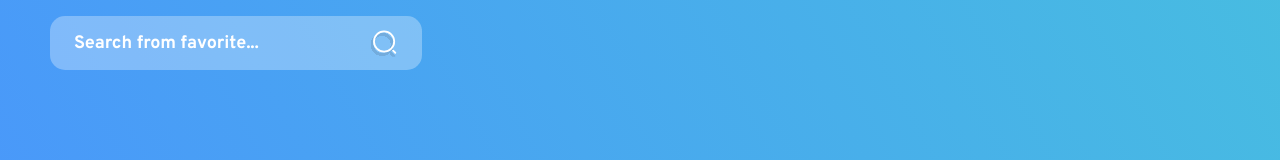
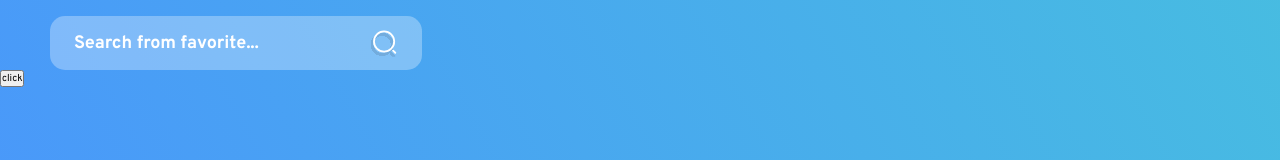
Before and after one commit to MaayanKaplan/weather-app, a React (Create React App) app: page /favorites in a window 1280 px wide. Shown: the part 226-386 px from the top of the page. Built offline with nearby package versions, Linux system fonts and the light colour scheme.

Commit message:
useFavorites hook

```diff
--- a/src/App.tsx
+++ b/src/App.tsx
@@ -1,4 +1,3 @@
-import { useState } from "react";
 import { Routes, Route } from "react-router-dom";
 import styled from "styled-components/macro";
 import LoginPage from "./Pages/LoginPage";
--- a/src/Pages/Favorites.tsx
+++ b/src/Pages/Favorites.tsx
@@ -3,6 +3,7 @@ import styled from "styled-components/macro";
 import SearchInput from "../Common/SearchInput/SearchInput";
 import { IconSearchWhite } from "../Common/Icon/Icon";
 import deviceSize from "../Utils/deviceSize";
+import useFavorites from "../hooks/useFavotites";
 
 const Favorites = () => {
   return (
@@ -13,6 +14,7 @@ const Favorites = () => {
         placeholder="Search from favorite..."
         icon={<IconSearchWhite />}
       />
+      <button onClick={useFavorites}>click</button>
     </Container>
   );
 };
--- a/src/api/AbraAPI.tsx
+++ b/src/api/AbraAPI.tsx
@@ -7,7 +7,7 @@ export interface Credentials {
   password: string;
 }
 
-const abraInstance = axios.create({
+export const abraInstance = axios.create({
   baseURL: ABRA_SERVER_URL,
 });
 
--- a/src/api/Authentication.tsx
+++ b/src/api/Authentication.tsx
@@ -25,7 +25,7 @@ export const AuthenticationProvider: React.FC<{ children: ReactElement }> = ({
     "token",
     undefined
   );
-  console.log("token = ", userToken);
+  // console.log("token = ", userToken);
   const [lastLocation, setLastLocation] =
     useState<string | undefined>(undefined);
 
--- /dev/null
+++ b/src/hooks/useFavotites.tsx
@@ -0,0 +1,26 @@
+import React from "react";
+import { abraGetFavorite } from "../api/AbraAPI";
+import { abraInstance } from "../api/AbraAPI";
+
+// const useFavorites = async () => {
+//   const token = JSON.stringify(localStorage.getItem("token"));
+//   console.log(token);
+
+//   try {
+//     const res = await abraInstance.get("api/favorites/", {
+//       headers: {
+//         Authorization: `Bearer ${token}`,
+//       },
+//     });
+//     return res;
+//   } catch (err) {
+//     console.log(err);
+//   }
+// };
+
+const useFavorites = () => {
+  const token = JSON.stringify(localStorage.getItem("token"));
+  return abraGetFavorite(token);
+};
+
+export default useFavorites;
```
